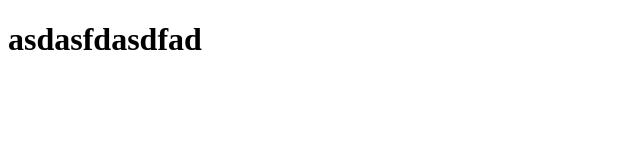
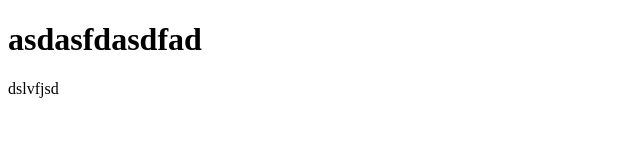
Before and after one commit to aqireza94/ngetest-maneh, a plain HTML site: page index.html in a window 1280 px wide. Shown: the full height of the page, 0-640 px from the left. Drawn offline with Linux system fonts and the light colour scheme.

Commit message:
edit terakhir

```diff
--- a/index.html
+++ b/index.html
@@ -5,5 +5,6 @@
 </head>
 <body>
 	<h1>asdasfdasdfad</h1>
+	dslvfjsd
 </body>
 </html>
```
